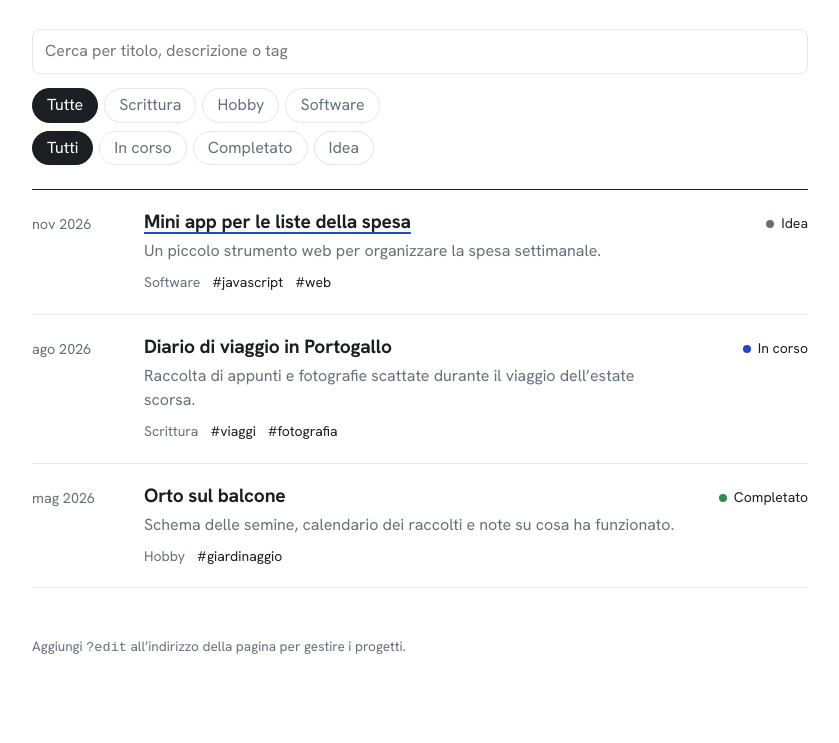
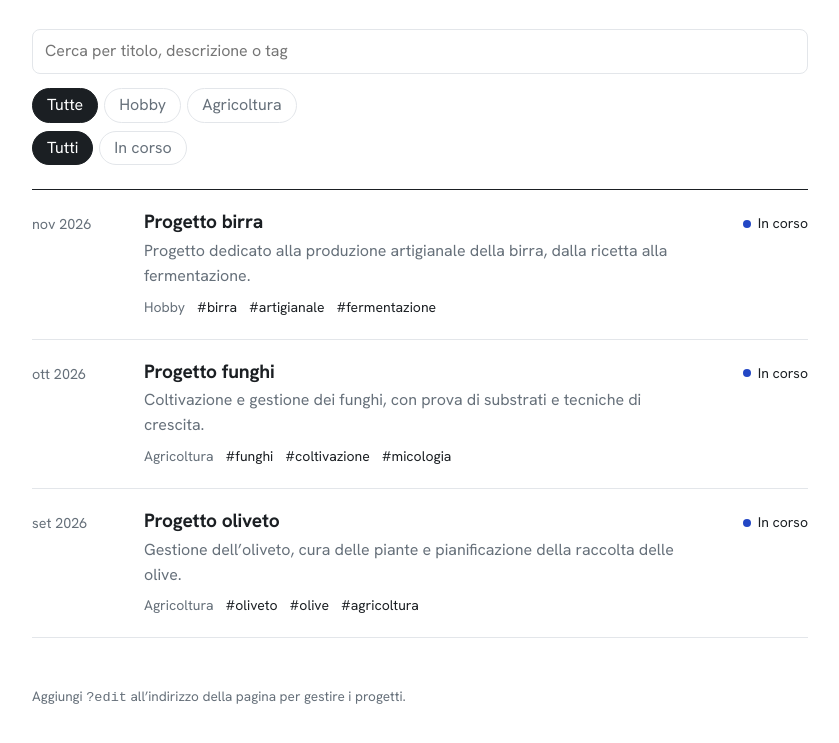
Before and after one commit to matteopandolfi91-glitch/progetto1, a plain HTML site: page index.html in a window 1280 px wide. Shown: the part 153-896 px from the top of the page, without its empty margins (220-1059 px from the left). Drawn offline with Linux system fonts and the light colour scheme.

Commit message:
Replace the three placeholder projects with birra, funghi, and oliveto

```diff
--- a/index.html
+++ b/index.html
@@ -128,33 +128,33 @@ footer a{color:inherit}
 const PROJECTS = [
   {
     "id": "p1",
-    "title": "Diario di viaggio in Portogallo",
-    "description": "Raccolta di appunti e fotografie scattate durante il viaggio dell’estate scorsa.",
-    "category": "Scrittura",
+    "title": "Progetto birra",
+    "description": "Progetto dedicato alla produzione artigianale della birra, dalla ricetta alla fermentazione.",
+    "category": "Hobby",
     "status": "In corso",
-    "date": "2026-08",
+    "date": "2026-11",
     "link": "",
-    "tags": ["viaggi", "fotografia"]
+    "tags": ["birra", "artigianale", "fermentazione"]
   },
   {
     "id": "p2",
-    "title": "Orto sul balcone",
-    "description": "Schema delle semine, calendario dei raccolti e note su cosa ha funzionato.",
-    "category": "Hobby",
-    "status": "Completato",
-    "date": "2026-05",
+    "title": "Progetto funghi",
+    "description": "Coltivazione e gestione dei funghi, con prova di substrati e tecniche di crescita.",
+    "category": "Agricoltura",
+    "status": "In corso",
+    "date": "2026-10",
     "link": "",
-    "tags": ["giardinaggio"]
+    "tags": ["funghi", "coltivazione", "micologia"]
   },
   {
     "id": "p3",
-    "title": "Mini app per le liste della spesa",
-    "description": "Un piccolo strumento web per organizzare la spesa settimanale.",
-    "category": "Software",
-    "status": "Idea",
-    "date": "2026-11",
-    "link": "https://github.com",
-    "tags": ["javascript", "web"]
+    "title": "Progetto oliveto",
+    "description": "Gestione dell’oliveto, cura delle piante e pianificazione della raccolta delle olive.",
+    "category": "Agricoltura",
+    "status": "In corso",
+    "date": "2026-09",
+    "link": "",
+    "tags": ["oliveto", "olive", "agricoltura"]
   }
 ];
 /* ===== FINE DATI ===== */
```
